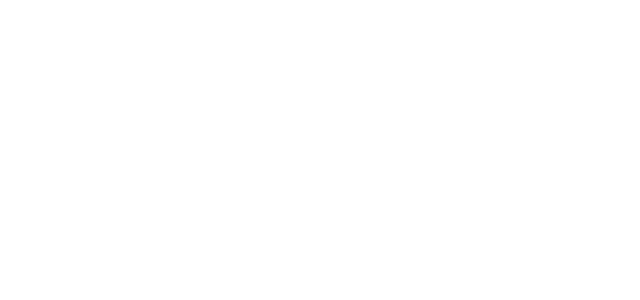
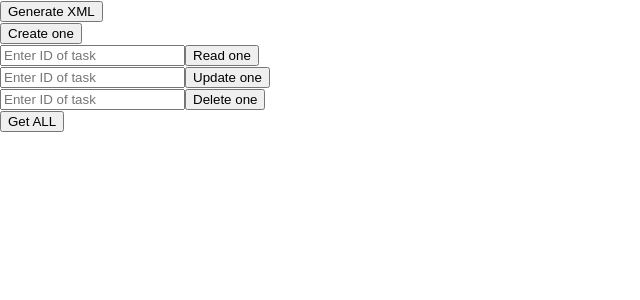
Before and after one commit to mPunc/ToDoChecker, a React (Create React App) app in the folder Frontend/: page / in a window 1280 px wide. Shown: the top 300 px of the page, without its empty margins (0-640 px from the left). Built offline with nearby package versions, Linux system fonts and the light colour scheme; the HTML template or start-up script is replaced by a standard one.

Commit message:
Implemented testing api buttons
-MP

```diff
--- a/Frontend/src/App.js
+++ b/Frontend/src/App.js
@@ -1,7 +1,9 @@
+import TestingDisplay from "./pages/TestingDisplay";
+
 function App() {
   return (
     <div className="App">
-
+      <TestingDisplay/>
     </div>
   );
 }
--- /dev/null
+++ b/Frontend/src/api/todoApi.js
@@ -0,0 +1,86 @@
+import * as xmlHelper from "../utils/xmlHelper";
+
+export async function fetchGenerateXml() {
+    return await fetch("http://localhost:5001/todo/generate-xml", {method: "GET"})
+    .then(response => response.text())
+    .then(str => {
+        console.log(str);
+    })
+    .catch(error => console.error("Error:", error));
+}
+
+export async function fetchCreateOne() {
+    const xml = await xmlHelper.createBaseEntry();
+    const xmlString = new XMLSerializer().serializeToString(xml);
+    return await fetch("http://localhost:5001/todo", {
+        method: "POST",
+        headers: {
+            "Content-type": "application/xml"
+        },
+        body: xmlString
+    })
+    .then(async response => console.log(await response.text()))
+    .catch(error => console.error("Error:", error));
+}
+
+export async function fetchReadOne(id) {
+    return await fetch(`http://localhost:5001/todo/${id}`, {
+        method: "GET",
+        headers: {
+            "Content-Type": "application/xml"
+        }
+    })
+    .then(response => response.text())
+    .then(str => {
+        const parser = new DOMParser();
+        const xml = parser.parseFromString(str, "application/xml");
+
+        const item = xml.getElementsByTagName("ToDoListItem").item(0)
+        console.log(item);
+    })
+    .catch(err => console.error(err));
+}
+
+export async function fetchUpdateOne(id) {
+    const xml = await xmlHelper.createBaseEntry();
+    const updatedXmlString = new XMLSerializer().serializeToString(xml);
+
+    return await fetch(`http://localhost:5001/todo/${id}`, {
+        method: "PUT",
+        headers: {
+            "Content-Type": "application/xml"
+        },
+        body: updatedXmlString
+    })
+    .then(response => response.text())
+    .then(data => console.log(data))
+    .catch(err => console.error(err));
+}
+
+export async function fetchDeleteOne(id) {
+    return await fetch(`http://localhost:5001/todo/${id}`, {
+        method: "DELETE",
+        headers: {
+            "Content-Type": "application/xml"
+        }
+    })
+    .then(response => {
+        if (!response.ok) throw new Error("Delete failed");
+        return response.text();
+    })
+    .then(data => console.log("Deleted:", data))
+    .catch(err => console.error(err));
+}
+
+export async function fetchGetAll() {
+    return await fetch("http://localhost:5001/todo/get-all", {method: "GET"})
+    .then(response => response.text())
+    .then(str => {
+        const parser = new DOMParser();
+        const xml = parser.parseFromString(str, "application/xml");
+
+        const root = xml.getElementsByTagName("ToDoListItems").item(0)
+        console.log(root);
+    })
+    .catch(error => console.error("Error:", error));
+}
--- /dev/null
+++ b/Frontend/src/components/testing_buttons/CreateOneButton.jsx
@@ -0,0 +1,9 @@
+import { fetchCreateOne } from "../../api/todoApi";
+
+function CreateOneButton() {
+    return <div>
+        <button onClick={() => fetchCreateOne()}>Create one</button>
+    </div>
+}
+
+export default CreateOneButton;
--- /dev/null
+++ b/Frontend/src/components/testing_buttons/DeleteOneButton.jsx
@@ -0,0 +1,25 @@
+import { useState } from "react";
+import { fetchDeleteOne } from "../../api/todoApi";
+
+function DeleteOneButton() {
+    const [idToDelete, setIdToDelete] = useState("");
+
+    const handleDelete = () => {
+        if (!idToDelete) {
+            alert("Enter ID pls");
+            return;
+        }
+        fetchDeleteOne(idToDelete);
+    };
+
+    return <div>
+        <input
+            value={idToDelete}
+            onChange={e => setIdToDelete(e.target.value)}
+            placeholder="Enter ID of task"
+        />
+        <button onClick={() => handleDelete()}>Delete one</button>
+    </div>
+}
+
+export default DeleteOneButton;
--- /dev/null
+++ b/Frontend/src/components/testing_buttons/GenerateXmlButton.jsx
@@ -0,0 +1,9 @@
+import { fetchGenerateXml } from "../../api/todoApi";
+
+function GenerateXmlButton() {
+    return <div>
+        <button onClick={() => fetchGenerateXml()}>Generate XML</button>
+    </div>
+}
+
+export default GenerateXmlButton;
--- /dev/null
+++ b/Frontend/src/components/testing_buttons/GetAllButton.jsx
@@ -0,0 +1,9 @@
+import { fetchGetAll } from "../../api/todoApi";
+
+function GetAllButton() {
+    return <div>
+        <button onClick={() => fetchGetAll()}>Get ALL</button>
+    </div>
+}
+
+export default GetAllButton;
--- /dev/null
+++ b/Frontend/src/components/testing_buttons/ReadOneButton.jsx
@@ -0,0 +1,25 @@
+import { useState } from "react";
+import { fetchReadOne } from "../../api/todoApi";
+
+function ReadOneButton() {
+    const [idToRead, setIdToRead] = useState("");
+
+    const handleRead = () => {
+        if (!idToRead) {
+            alert("Enter ID pls");
+            return;
+        }
+        fetchReadOne(idToRead);
+    };
+
+    return <div>
+        <input
+            value={idToRead}
+            onChange={e => setIdToRead(e.target.value)}
+            placeholder="Enter ID of task"
+        />
+        <button onClick={() => handleRead()}>Read one</button>
+    </div>
+}
+
+export default ReadOneButton;
--- /dev/null
+++ b/Frontend/src/components/testing_buttons/UpdateOneButton.jsx
@@ -0,0 +1,25 @@
+import { useState } from "react";
+import { fetchUpdateOne } from "../../api/todoApi";
+
+function UpdateOneButton() {
+    const [idToUpdate, setIdToUpdate] = useState("");
+
+    const handleUpdate = () => {
+        if (!idToUpdate) {
+            alert("Enter ID pls");
+            return;
+        }
+        fetchUpdateOne(idToUpdate);
+    };
+
+    return <div>
+        <input
+            value={idToUpdate}
+            onChange={e => setIdToUpdate(e.target.value)}
+            placeholder="Enter ID of task"
+        />
+        <button onClick={() => handleUpdate()}>Update one</button>
+    </div>
+}
+
+export default UpdateOneButton;
--- /dev/null
+++ b/Frontend/src/pages/TestingDisplay.jsx
@@ -0,0 +1,20 @@
+import GenerateXmlButton from "../components/testing_buttons/GenerateXmlButton";
+import CreateOneButton from "../components/testing_buttons/CreateOneButton";
+import ReadOneButton from "../components/testing_buttons/ReadOneButton";
+import UpdateOneButton from "../components/testing_buttons/UpdateOneButton";
+import DeleteOneButton from "../components/testing_buttons/DeleteOneButton";
+import GetAllButton from "../components/testing_buttons/GetAllButton";
+
+
+function TestingDisplay() {
+    return <div className="testing-container">
+        <GenerateXmlButton/>
+        <CreateOneButton/>
+        <ReadOneButton/>
+        <UpdateOneButton/>
+        <DeleteOneButton/>
+        <GetAllButton/>
+    </div>
+}
+
+export default TestingDisplay;
--- /dev/null
+++ b/Frontend/src/utils/xmlHelper.js
@@ -0,0 +1,26 @@
+export async function createBaseEntry() {
+    const xmlDoc = document.implementation.createDocument("", "", null);
+
+    const xml = xmlDoc.createElement("ToDoListItem");
+    xml.setAttribute("completed", "false");
+    xml.setAttribute("category", "music");
+
+    xml.appendChild(Object.assign(xmlDoc.createElement("Id"), { textContent: 5 }));
+
+    xml.appendChild(Object.assign(xmlDoc.createElement("Title"), { textContent: "Naslov updated" }));
+
+    let textAndNotes = xmlDoc.createElement("TextContent");
+    textAndNotes.appendChild(Object.assign(xmlDoc.createElement("MainText"), { textContent: "Glavni tekst" }));
+    textAndNotes.appendChild(Object.assign(xmlDoc.createElement("Notes"), { textContent: "Bilješke" }));
+    xml.appendChild(textAndNotes);
+
+    const today = new Date();
+    const dueDate = new Date(today.getTime() + 2 * 24 * 60 * 60 * 1000);
+
+    xml.appendChild(Object.assign(xmlDoc.createElement("CreatedAt"), { textContent: today.toISOString() }));
+    xml.appendChild(Object.assign(xmlDoc.createElement("DueDate"), { textContent: dueDate.toISOString() }));
+
+    xml.appendChild(Object.assign(xmlDoc.createElement("Priority"), { textContent: "High" }));
+
+    return xml;
+}
```
